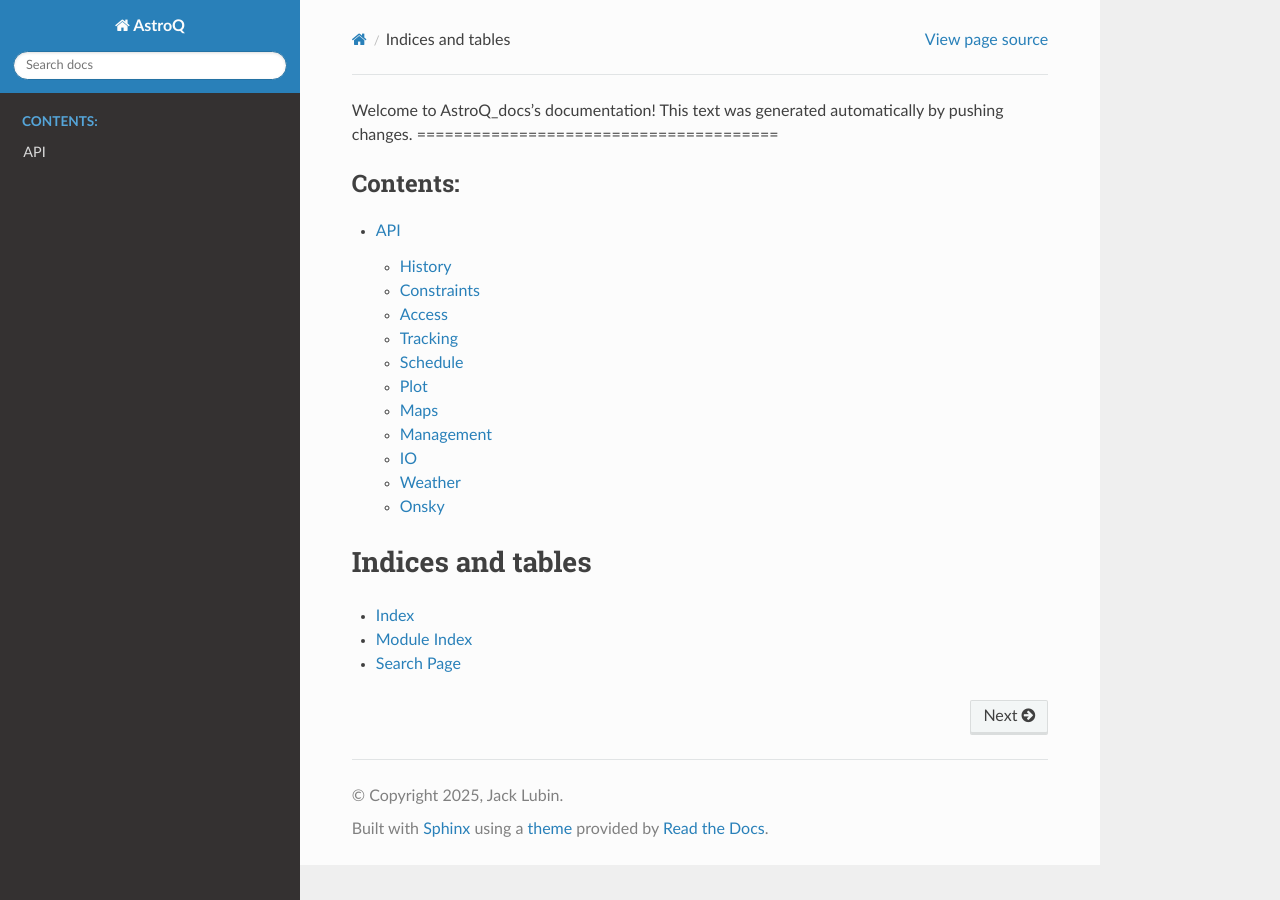
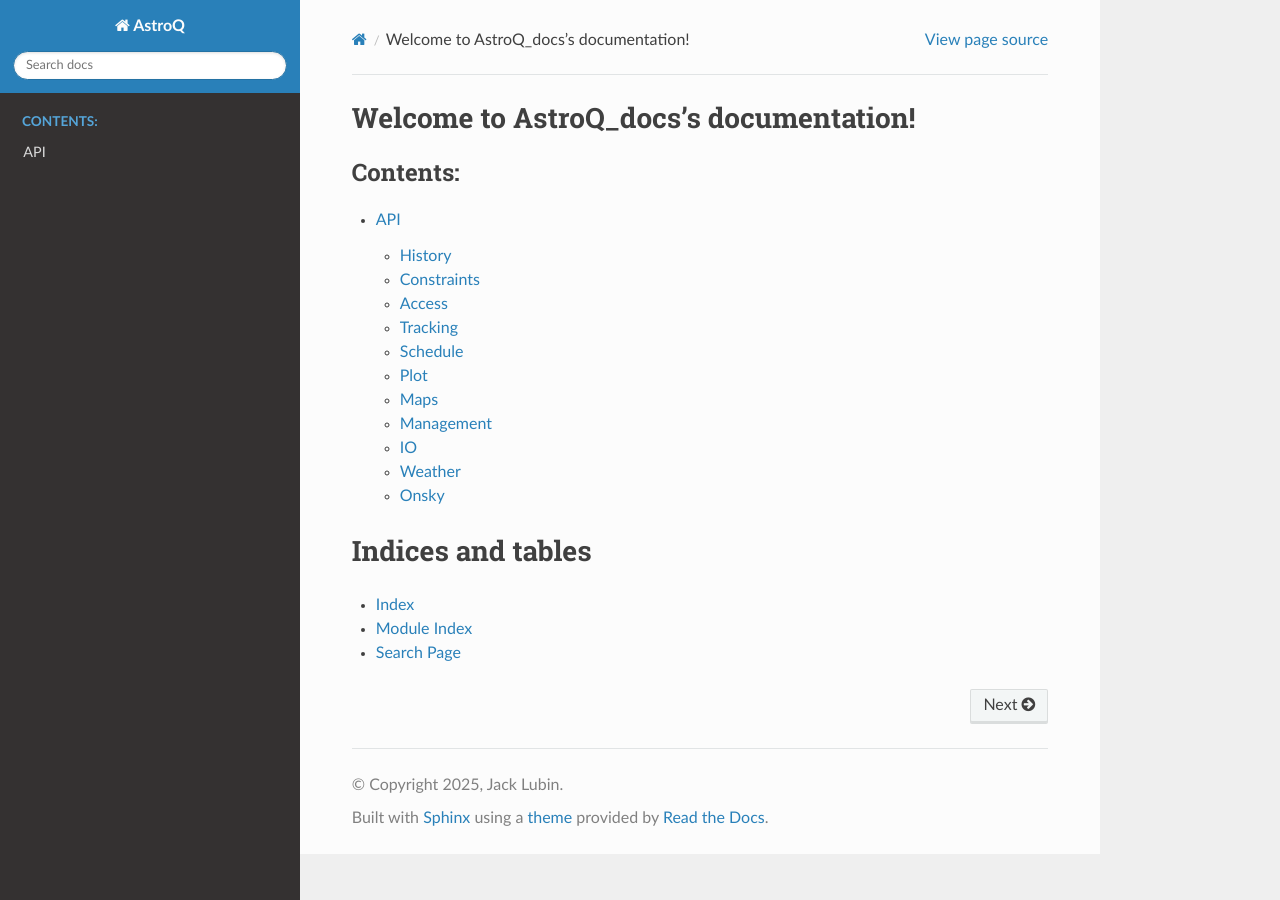
Before and after one commit to jluby127/AstroQ, a Sphinx documentation site: the page built from source/index.rst, in a window 1280 px wide. Built offline with Sphinx 7.4.7 and the Read the Docs theme 3.1.0, drawn with Linux system fonts in a browser that asks for light colours; pages that are not in the unit, such as notebooks, are missing from menus.

Commit message:
Auto-building works. I reverted the docs

```diff
--- a/source/index.rst
+++ b/source/index.rst
@@ -4,7 +4,6 @@
    contain the root `toctree` directive.
 
 Welcome to AstroQ_docs's documentation!
-This text was generated automatically by pushing changes.
 =======================================
 
 .. toctree::
```
